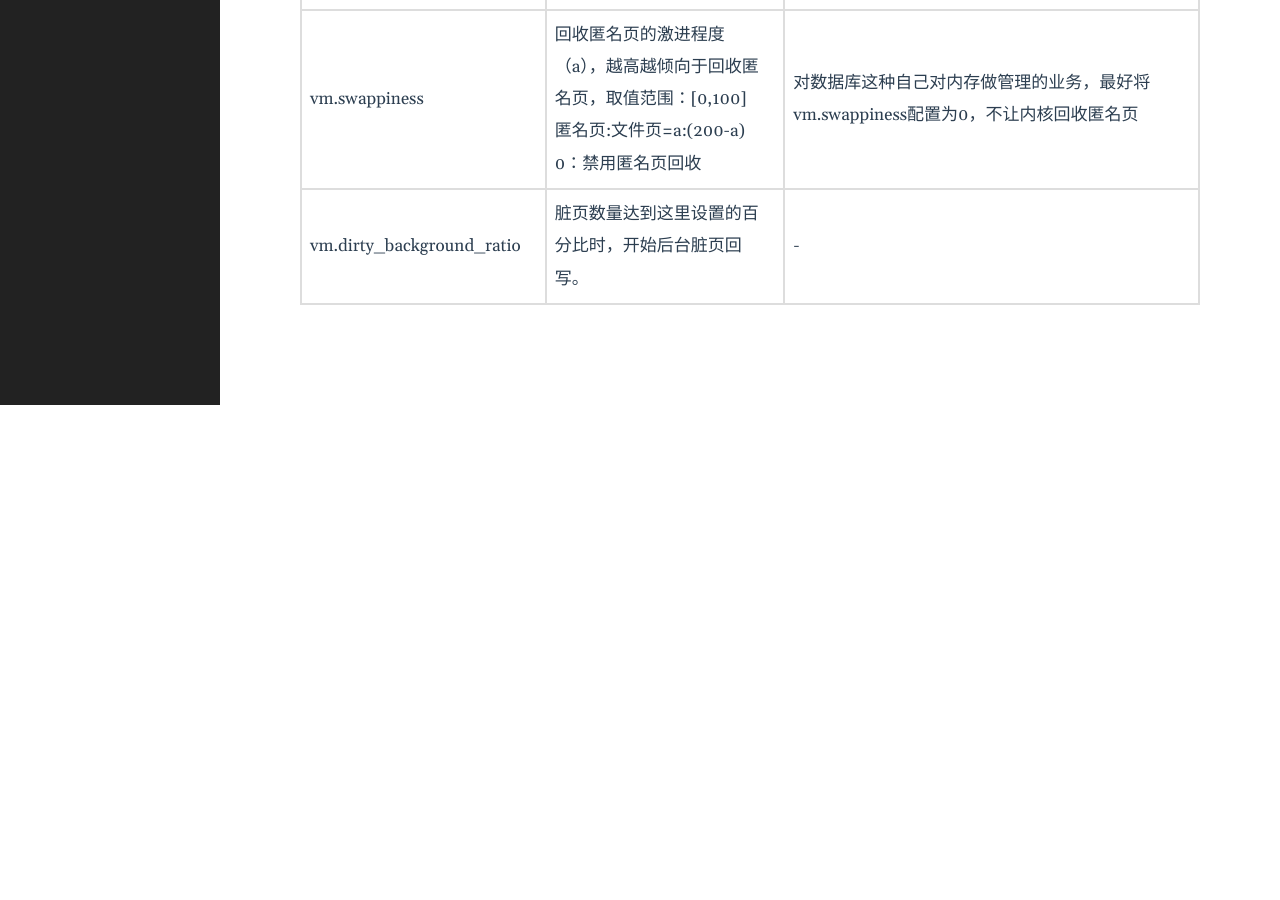
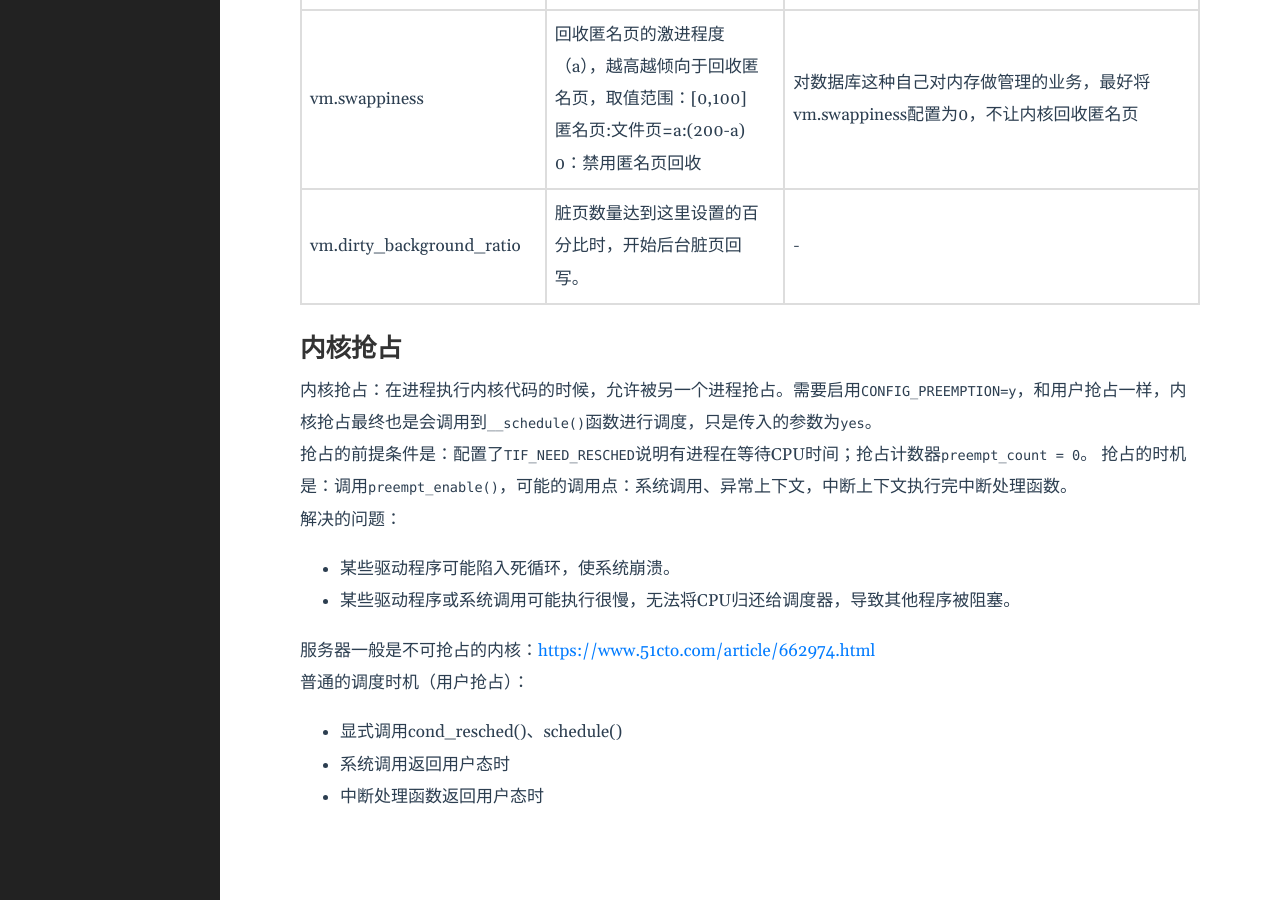
Before and after one commit to lclgo/lclgo.github.io, a Jekyll site: the page built from _posts/draft/2020-01-01-draft.md, in a window 1280 px wide and 900 px high, scrolled down 5790 px. Built offline with Jekyll 4.4.1, drawn with Linux system fonts in a browser that asks for light colours; before the commit the page ends 6195 px from its top, so only the background shows below that.

Commit message:
more detail preempt

```diff
--- a/_posts/draft/2020-01-01-draft.md
+++ b/_posts/draft/2020-01-01-draft.md
@@ -195,3 +195,23 @@ swappiness参数用于控制回收匿名页的激进程度（a），取值范围
 |vm.dirty_writeback_centisecs|配置定期回写的间隔<br>0：禁用定期回写<br>|平衡内存使用和IO性能。对内存紧张的，使用低回写间隔，提高内存利用率；对IO性能差的使用高回写间隔，避免回写成为性能瓶颈|
 |vm.swappiness|回收匿名页的激进程度（a），越高越倾向于回收匿名页，取值范围：[0,100]<br>匿名页:文件页=a:(200-a)<br>0：禁用匿名页回收<br>|对数据库这种自己对内存做管理的业务，最好将vm.swappiness配置为0，不让内核回收匿名页|
 |vm.dirty_background_ratio|脏页数量达到这里设置的百分比时，开始后台脏页回写。|-|
+
+## 内核抢占
+
+内核抢占：在进程执行内核代码的时候，允许被另一个进程抢占。需要启用`CONFIG_PREEMPTION=y`，和用户抢占一样，内核抢占最终也是会调用到`__schedule()`函数进行调度，只是传入的参数为`yes`。
+
+抢占的前提条件是：配置了`TIF_NEED_RESCHED`说明有进程在等待CPU时间；抢占计数器`preempt_count = 0`。
+抢占的时机是：调用`preempt_enable()`，可能的调用点：系统调用、异常上下文，中断上下文执行完中断处理函数。
+
+解决的问题：
+
+* 某些驱动程序可能陷入死循环，使系统崩溃。
+* 某些驱动程序或系统调用可能执行很慢，无法将CPU归还给调度器，导致其他程序被阻塞。
+
+服务器一般是不可抢占的内核：<https://www.51cto.com/article/662974.html>
+
+普通的调度时机（用户抢占）：
+
+* 显式调用cond_resched()、schedule()
+* 系统调用返回用户态时
+* 中断处理函数返回用户态时
```
